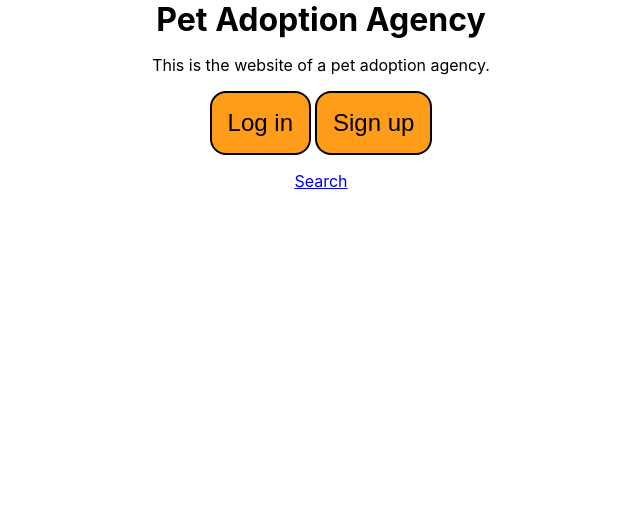
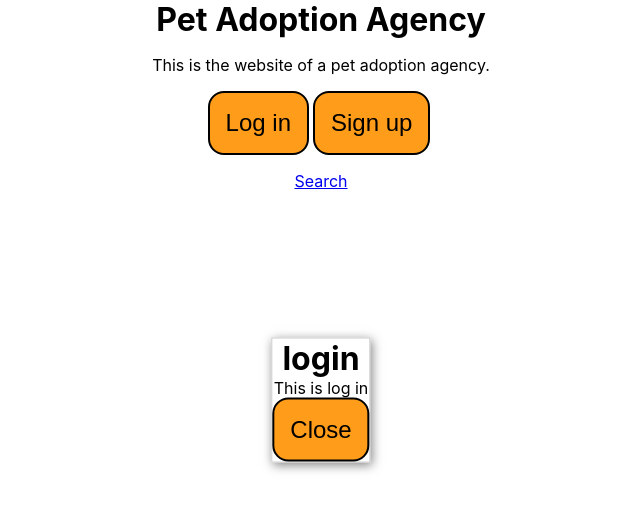
Before and after one commit to naelachkar/petAdoption-FE, a React (Create React App) app: page / in a window 1280 px wide. Both pictures are taken after a click on the button "Log in". Shown: the top 510 px of the page, without its empty margins (319-959 px from the left). Built offline with nearby package versions, Linux system fonts and the light colour scheme.

Commit message:
Working on modal

```diff
--- a/src/components/Home/LoginSignup/LoginSignup.css
+++ b/src/components/Home/LoginSignup/LoginSignup.css
@@ -16,3 +16,14 @@ button {
 button:hover {
     background-color: hsl(34, 75%, 45%);
 }
+
+.modal {
+    position: fixed;
+    top: 50%;
+    left: 50%;
+    z-index: 1000;
+    background-color: white;
+    border: 1px solid #ccc;
+    box-shadow: 2px 2px 10px rgba(0, 0, 0, 0.5);
+    transform: translate(-50%, -50%);
+  }
--- a/src/components/Home/LoginSignup/LoginSignup.js
+++ b/src/components/Home/LoginSignup/LoginSignup.js
@@ -1,19 +1,26 @@
-import "./LoginSignup.css"
+import "./LoginSignup.css";
+import React, { useState } from "react";
+import Modal from "./Modal";
 
 export default function LoginSignup() {
+  const [isModalOpen, setIsModalOpen] = useState(false);
+  const [loginOrSignup, setLoginOrSignup] = useState("");
 
-    function handleLogin() {
-        alert("Log in")
-    }
-
-    function handleSignup() {
-        alert("Sign up")
-    }
+  function toggleModal(arg) {
+    setIsModalOpen(!isModalOpen);
+    setLoginOrSignup(arg.target.id);
+  }
 
   return (
     <div className="button-bar">
-      <button onClick={handleLogin}>Log in</button>
-      <button onClick={handleSignup}>Sign up</button>
+      <button id="login" onClick={toggleModal}>Log in</button>
+      <button id="signup" onClick={toggleModal}>Sign up</button>
+
+      <Modal
+        isModalOpen={isModalOpen}
+        toggleModal={toggleModal}
+        loginOrSignup={loginOrSignup}
+      />
     </div>
   );
 }
--- /dev/null
+++ b/src/components/Home/LoginSignup/Modal.js
@@ -0,0 +1,18 @@
+
+export default function Modal({isModalOpen, toggleModal, loginOrSignup}) {
+
+
+  return (
+    <div>
+      {isModalOpen && (
+        <div className="modal">
+          <div className="modal-body">
+            <h1>{`${loginOrSignup}`}</h1>
+            <p>This is log in</p>
+            <button onClick={toggleModal}>Close</button>
+          </div>
+        </div>
+      )}
+    </div>
+  );
+}
```
